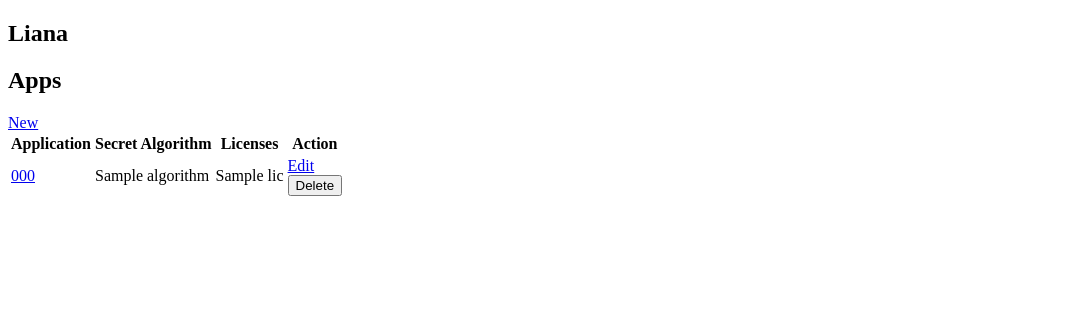
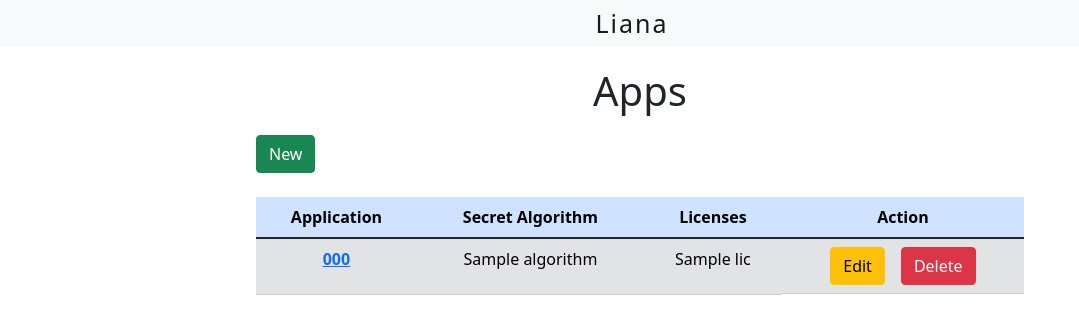
Before and after one commit to ragazenta/liana, a Flask app: template liana/templates/index.html in a window 1280 px wide. Shown: the top 334 px of the page, without its empty margins (0-1079 px from the left). Run offline with Flask 2, Linux system fonts and the light colour scheme; the template is opened without the code that fills it: most values are stand-ins (such as "Sample title", 1, 10 or a date in 2020).

Commit message:
membuat tampilan index

```diff
--- a/liana/static/style.css
+++ b/liana/static/style.css
@@ -1,3 +1,29 @@
 html {
     font-family: serif;
 }
+
+.button-index{
+    display: flex;
+    justify-content: center;
+    gap: 1rem;
+}
+
+.container-nav{
+    margin: auto;
+}
+
+.container-nav span{
+    font-size: 25px;
+    letter-spacing: 2px;
+}
+
+.table-content{
+    width: 60%;
+    margin: auto;
+}
+
+.content > header > h1{
+    text-align: center;
+    margin-top: 20px;
+    margin-bottom: 20px;
+}
--- a/liana/templates/base.html
+++ b/liana/templates/base.html
@@ -1,15 +1,20 @@
 <!DOCTYPE html>
 <title>{% block title %}{% endblock %} - Liana</title>
 <link rel="stylesheet" href="{{ url_for('static', filename='style.css') }}">
-<nav>
-	<h1>Liana</h1>
-	<ul>
-		{% if g.user %}
-		<li><span>{{ g.user["email"] }}</span>
-		<li><a href="#">Log Out</a>
-		{% endif %}
-	</ul>
+<link href="https://cdn.jsdelivr.net/npm/bootstrap@5.1.3/dist/css/bootstrap.min.css" rel="stylesheet" integrity="sha384-1BmE4kWBq78iYhFldvKuhfTAU6auU8tT94WrHftjDbrCEXSU1oBoqyl2QvZ6jIW3" crossorigin="anonymous">
+
+<!-- Navbar -->
+
+<nav class="navbar navbar-light bg-light">
+	<div class="container-nav">
+		<span class="navbar-brand mb-0 h1">Liana</span>
+	</div>
 </nav>
+
+<!-- End Navbar -->
+
+<!-- Content -->
+
 <section class="content">
 	<header>
 	{% block header %}{% endblock %}
@@ -19,3 +24,8 @@
 	{% endfor %}
 	{% block content %}{% endblock %}
 </section>
+
+<!-- End Content -->
+
+<!-- Option 1: Bootstrap Bundle with Popper -->
+<script src="https://cdn.jsdelivr.net/npm/bootstrap@5.1.3/dist/js/bootstrap.bundle.min.js" integrity="sha384-ka7Sk0Gln4gmtz2MlQnikT1wXgYsOg+OMhuP+IlRH9sENBO0LRn5q+8nbTov4+1p" crossorigin="anonymous"></script>
--- a/liana/templates/index.html
+++ b/liana/templates/index.html
@@ -2,35 +2,39 @@
 
 {% block header %}
 	<h1>{% block title %}Apps{% endblock %}</h1>
-	<a class="action" href="{{ url_for('app.create') }}">New</a>
+
 	{% if g.user %}
 	{% endif %}
 {% endblock %}
 
 {% block content %}
-	<table>
+<section class="table-content">
+	<a type="sumbit" class="btn btn-success mb-4" href="{{ url_for('app.create') }}">New</a>
+	<table class="table text-center">
 		<thead>
-			<tr>
-				<th>Application</th>
-				<th>Secret Algorithm</th>
-				<th>Licenses</th>
-				<th>Action</th>
+		  <tr class="table-primary">
+			<th scope="col">Application</th>
+			<th scope="col">Secret Algorithm</th>
+			<th scope="col">Licenses</th>
+			<th scope="col">Action</th>
 		  </tr>
 		</thead>
 		<tbody>
 		{% for a in apps %}
 		  <tr>
-				<td><a href="{{ a['code'] }}">{{ a["code"] }}</a></td>
-				<td>{{ a["algorithm"] }}</td>
-				<td>{{ a["lic"] }}</td>
-				<td>
-					<a class="action" href="{{ url_for('app.update', appcode=a["code"]) }}">Edit</a>
+			<th scope="row" class="table-secondary"><a href="{{ a['code'] }}">{{ a["code"] }}</a></th>
+			<td class="table-secondary">{{ a["algorithm"] }}</td>
+			<td class="table-secondary">{{ a["lic"] }}</td>
+			<td class="button-index table-secondary">
+				<a type="sumbit" class="btn btn-warning" href="{{ url_for('app.update', appcode=a["code"]) }}">Edit</a>
 				<form action="{{ url_for('app.delete', appcode=a['code']) }}" method="post">
-						<input class="danger" type="submit" value="Delete" onclick="return confirm('Are you sure?');">
+					<input class="btn btn-danger danger" type="submit" value="Delete" onclick="return confirm('Are you sure?');">
 				</form>
 			</td>
 		  </tr>
 		{% endfor %}
 		</tbody>
 	  </table>
+</section>
+
 {% endblock %}
```
Lines whose indentation alone changed are shown as unchanged.
